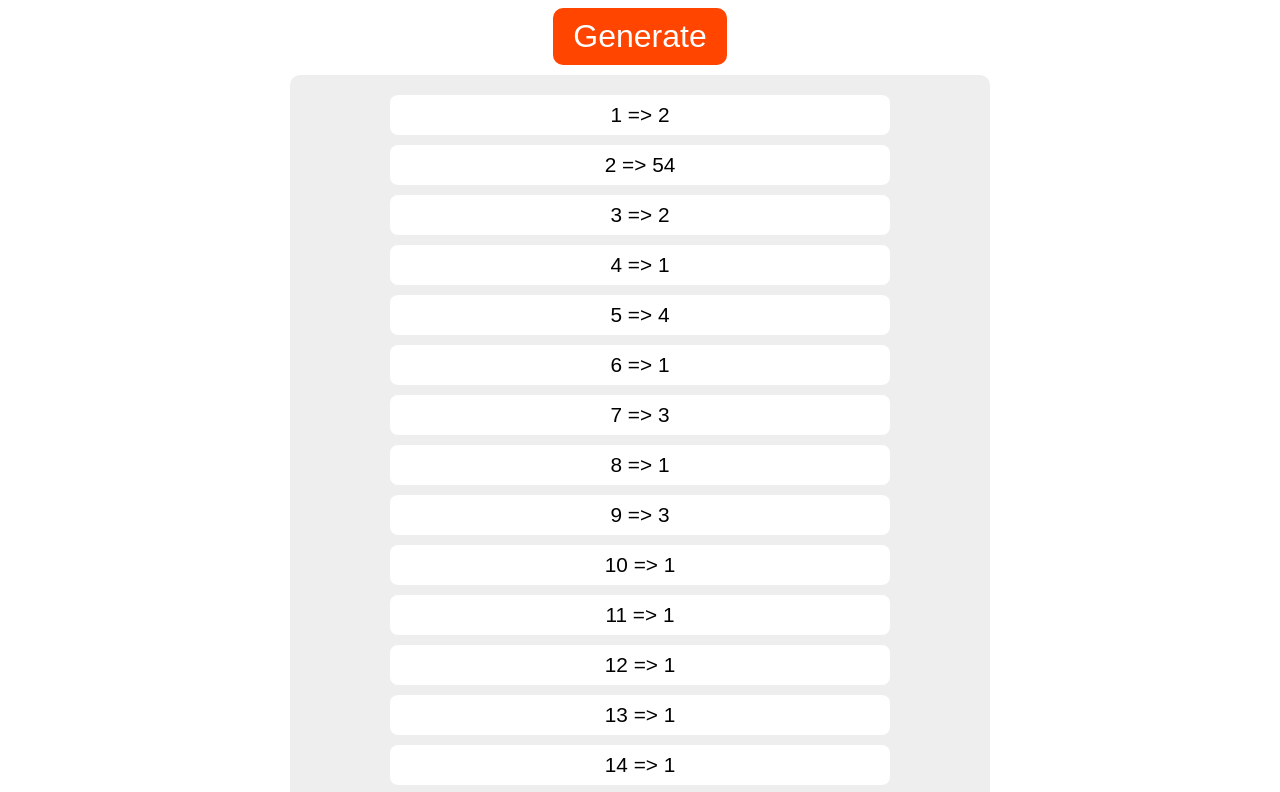
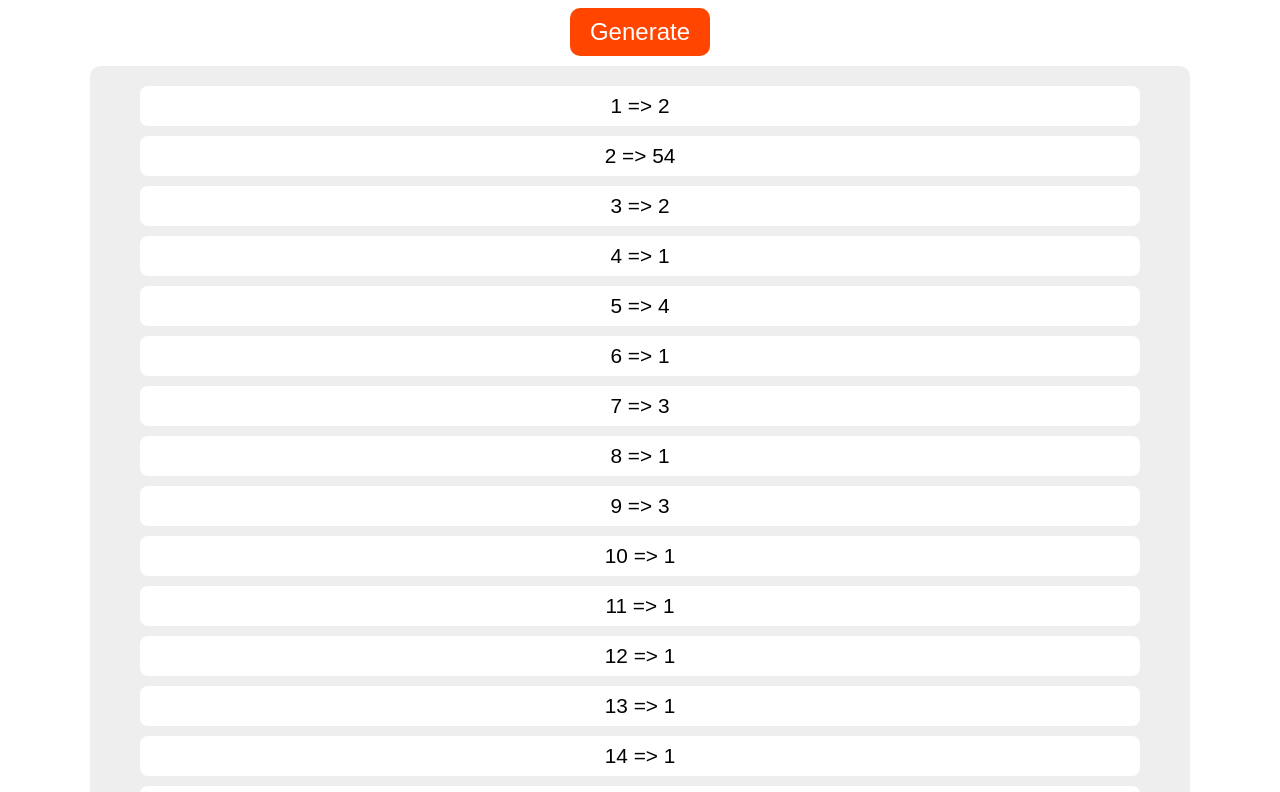
Before and after one commit to nacho3456g/questionnaire, a plain HTML site: page index.html in a window 1280 px wide. Both pictures are taken after a click on the element "Generate". Shown: the top 792 px of the page. Drawn offline with Linux system fonts and the light colour scheme.

Commit message:
Add files via upload

```diff
--- a/style.css
+++ b/style.css
@@ -11,7 +11,7 @@ div.generator {
     padding: 10px 20px;
     background-color: orangered;
     color: white;
-    font-size: 2em;
+    font-size: 1.5em;
     font-family: Arial, Helvetica, sans-serif;
     border-radius: 10px;
     cursor: pointer;
@@ -22,14 +22,29 @@ div.generator {
 }
 div.container {
     display: none;
-    width: 700px;
+    width: 300px;
     margin-top: 10px;
     background-color: #eee;
     padding: 20px;
     border-radius: 10px;
+    @media screen and (min-width: 576px) {
+        width: 500px;
+    }
+    @media screen and (min-width: 768px) {
+        width: 700px;
+    }
+    @media screen and (min-width: 992px) {
+        width: 900px;
+    }
+    @media screen and (min-width: 1200px) {
+        width: 1100px;
+    }
+    @media screen and (min-width: 1400px) {
+        width: 1300px;
+    }
     & div {
         background-color: white;
-        width: 500px;
+        width: 250px;
         padding: 8px;
         border-radius: 8px;
         font-family: Arial, Helvetica, sans-serif;
@@ -39,5 +54,20 @@ div.container {
         &:not(:last-child) {
             margin-bottom: 10px;
         }
+        @media screen and (min-width: 576px) {
+            width: 400px;
+        }
+        @media screen and (min-width: 768px) {
+            width: 600px;
+        }
+        @media screen and (min-width: 992px) {
+            width: 800px;
+        }
+        @media screen and (min-width: 1200px) {
+            width: 1000px;
+        }
+        @media screen and (min-width: 1400px) {
+            width: 1200px;
+        }
     }
 };
```
